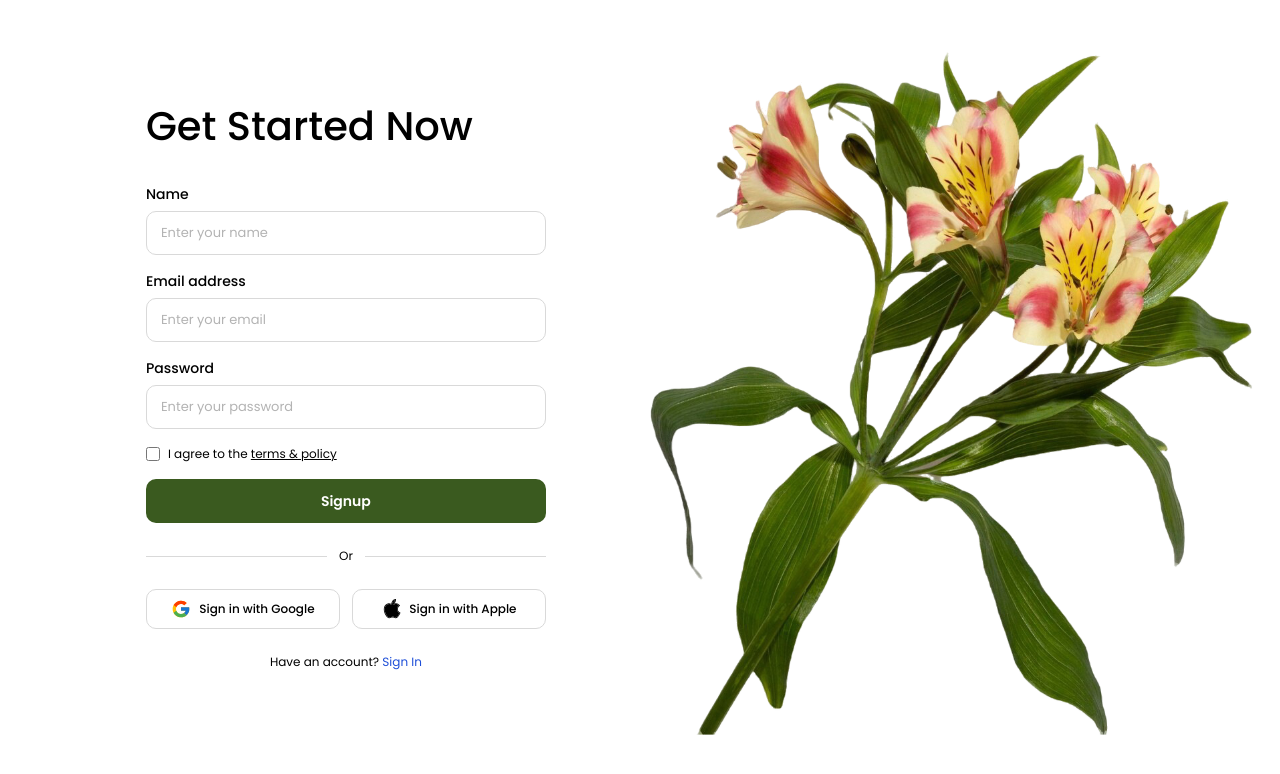
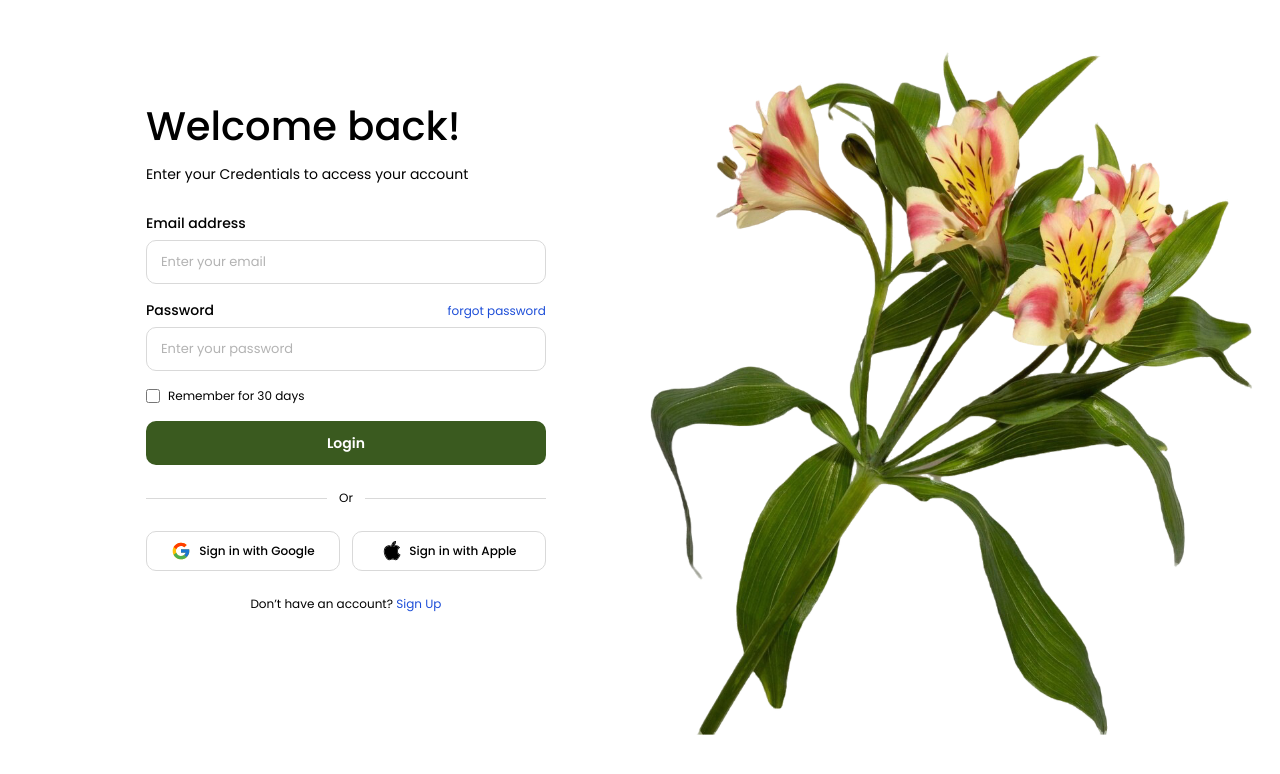
Before and after one commit to maynardvillar/appdev1-final-practical-exam, a React (Vite) app: page / in a window 1280 px wide. Shown: the top 774 px of the page. Built offline with nearby package versions, Linux system fonts and the light colour scheme.

Commit message:
Use shadcn/ui Input in Login page

```diff
--- a/src/App.jsx
+++ b/src/App.jsx
@@ -1,7 +1,7 @@
-import SignUp from './SignUp'
+import Login from './Login'
 
 function App() {
-  return <SignUp />
+  return <Login />
 }
 
 export default App
--- a/src/Login.jsx
+++ b/src/Login.jsx
@@ -2,6 +2,7 @@ import styles from './Login.module.css'
 import blossom from './assets/blossom-flower.svg'
 import googleLogo from './assets/icons-google-logo.svg'
 import appleLogo from './assets/icons-apple-logo.svg'
+import { Input } from '@/components/ui/input'
 
 function Login() {
   return (
@@ -13,7 +14,7 @@ function Login() {
         <form className={styles.form}>
           <div className={styles.field}>
             <label className={styles.label} htmlFor="email">Email address</label>
-            <input
+            <Input
               className={styles.input}
               id="email"
               type="email"
@@ -26,7 +27,7 @@ function Login() {
               <label className={styles.label} htmlFor="password">Password</label>
               <a href="#" className={styles.forgot}>forgot password</a>
             </div>
-            <input
+            <Input
               className={styles.input}
               id="password"
               type="password"
@@ -61,7 +62,7 @@ function Login() {
           </button>
         </div>
 
-          <p className={styles.bottomText}>
+        <p className={styles.bottomText}>
           Don’t have an account? <a href="#" className={styles.signIn}>Sign Up</a>
         </p>
       </section>
```
Also changed, not shown: villar-login-shadcn-input.png (added).
